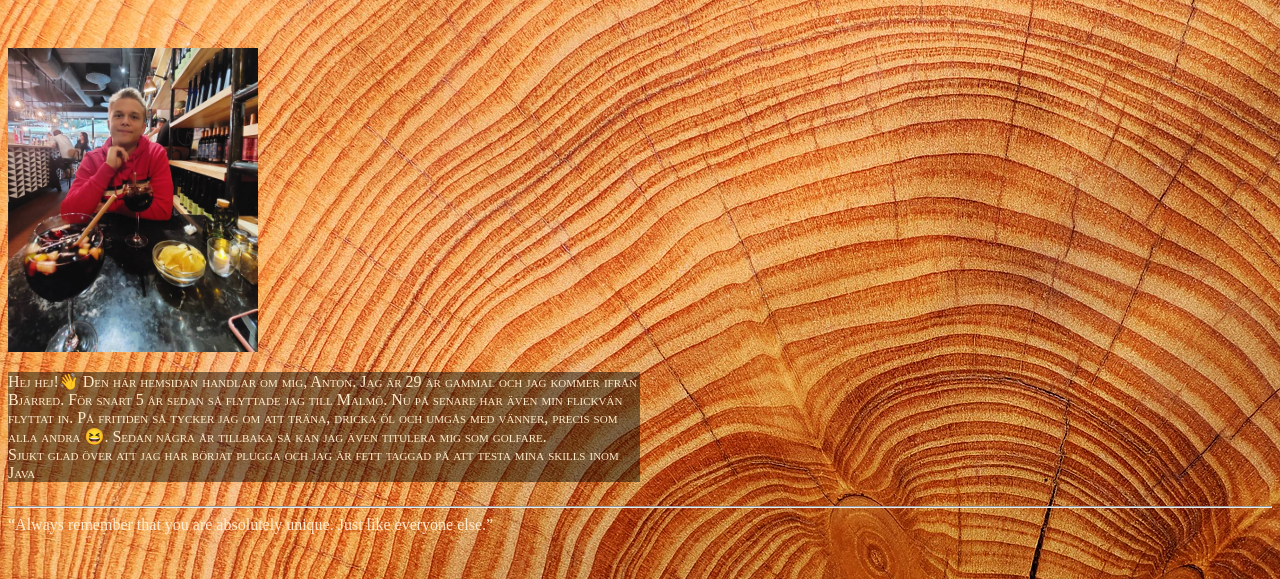
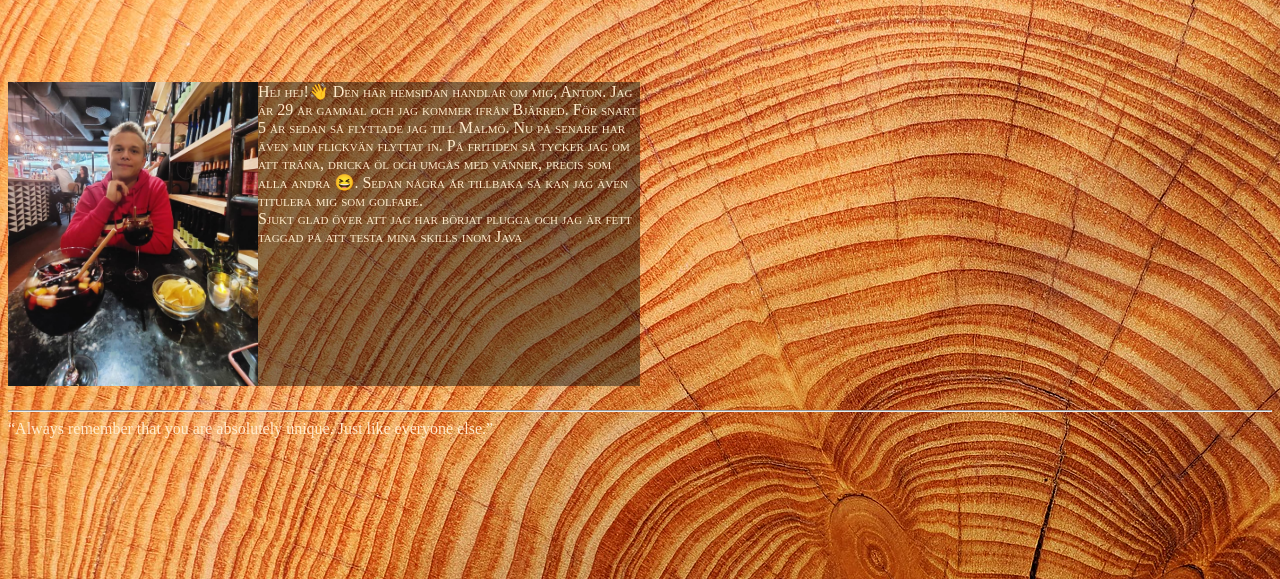
Before and after one commit to Git-Hubsson/java22-html-mp1-Anton-Hansson, a plain HTML site: page index.html in a window 1280 px wide. Shown: the part 221-800 px from the top of the page. Drawn offline with Linux system fonts and the light colour scheme.

Commit message:
Uppdated files

```diff
--- a/css/style.css
+++ b/css/style.css
@@ -12,19 +12,6 @@ h1, h3{
     color:rgb(117, 77, 42)
 }
 
-p{
-    font-variant: small-caps;
-    display: inline-flex;
-    background: #00000075;
-    color:blanchedalmond;
-    margin-right: 50%
-
-}
-
-.bild{
-    width: 250px
-}
-
 a{
     background: #00000075;
     color:blanchedalmond;
@@ -36,7 +23,8 @@ a:hover{
     background-color: rgb(0, 0, 0);
 }
 
-.hundra-px-padding-topp{
+.padding-top{
+
     padding-top: 100px;
 }
 
@@ -58,7 +46,7 @@ label{
 }
 
 body{
-    background-image: url("bakgrundsbild2.jpg");
+    background-image: url("../images/bakgrundsbild2.jpg");
     background-size:auto;
 }
 
@@ -66,3 +54,18 @@ q{
     display: inline;
     color:blanchedalmond
 }
+
+
+img{
+    float:left;
+    border: inline;
+    width:250px;
+}
+
+p{
+    font-variant: small-caps;
+    display: inline-block;
+    background: #00000075;
+    color:blanchedalmond;
+    margin-right: 50%
+}
--- a/index.html
+++ b/index.html
@@ -7,14 +7,16 @@
     <title>Anton</title>
     <link rel="stylesheet" href="/css/style.css">
 </head>
-<body class="hundra-px-padding-topp">
-    <a href="html\inspirationssida.html" class="knapp">Inspiration</a></li>
-    <a href="/html/kontaktsida.html" class="knapp">Kontakt</a>
+<body>
+    <div class="padding-top">
+    <a href="html\inspirationssida.html" class="knapp">Inspiration</a>
+    <a href="html/kontaktsida.html" class="knapp">Kontakt</a>
+    </div>
     <h1 class="centrera-text" >Anton</h1>
     <br>
-    <img src="/images/Anton.jpg" alt="Anton" class="bild">
+
     <br>
-    <p>Hej hej!&#128075; Den här hemsidan handlar om mig, Anton. Jag är 29 år gammal och jag kommer ifrån Bjärred. För snart 5 år sedan så flyttade jag till Malmö. Nu på senare har även min flickvän flyttat in. På fritiden så tycker jag om att träna, dricka öl och umgås med vänner, precis som alla andra &#128518;. Sedan några år tillbaka så kan jag även titulera mig som golfare. <br> Sjukt glad över att jag har börjat plugga och jag är fett taggad på att testa mina skills inom Java</p>
+    <p><img src="/images/Anton.jpg" alt="Anton">Hej hej!&#128075; Den här hemsidan handlar om mig, Anton. Jag är 29 år gammal och jag kommer ifrån Bjärred. För snart 5 år sedan så flyttade jag till Malmö. Nu på senare har även min flickvän flyttat in. På fritiden så tycker jag om att träna, dricka öl och umgås med vänner, precis som alla andra &#128518;. Sedan några år tillbaka så kan jag även titulera mig som golfare. <br> Sjukt glad över att jag har börjat plugga och jag är fett taggad på att testa mina skills inom Java</p>
     <hr>
     <q>Always remember that you are absolutely unique. Just like everyone else.</q>
 </body>
```
Also changed, not shown: html/inspirationssida.html (+6 -4 lines), html/kontaktsida.html (+6 -4 lines), images/bakgrundsbild2.jpg (added).
